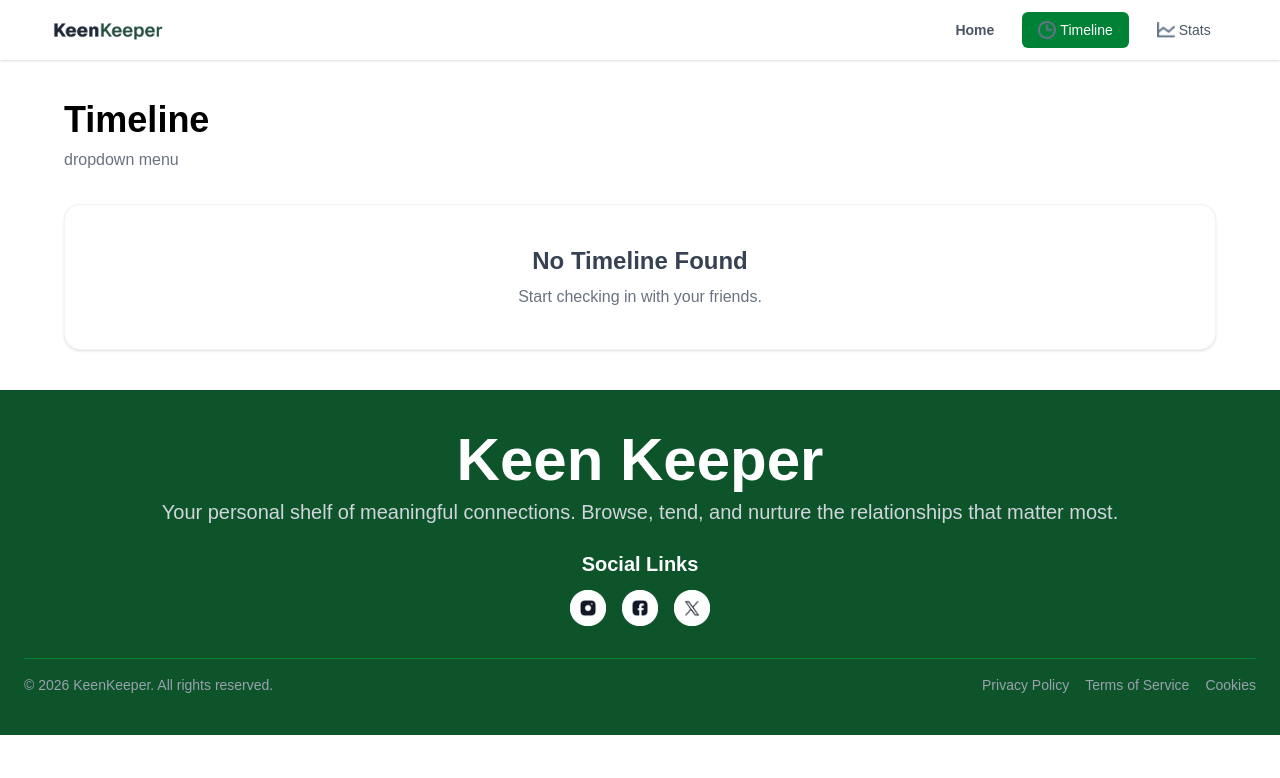
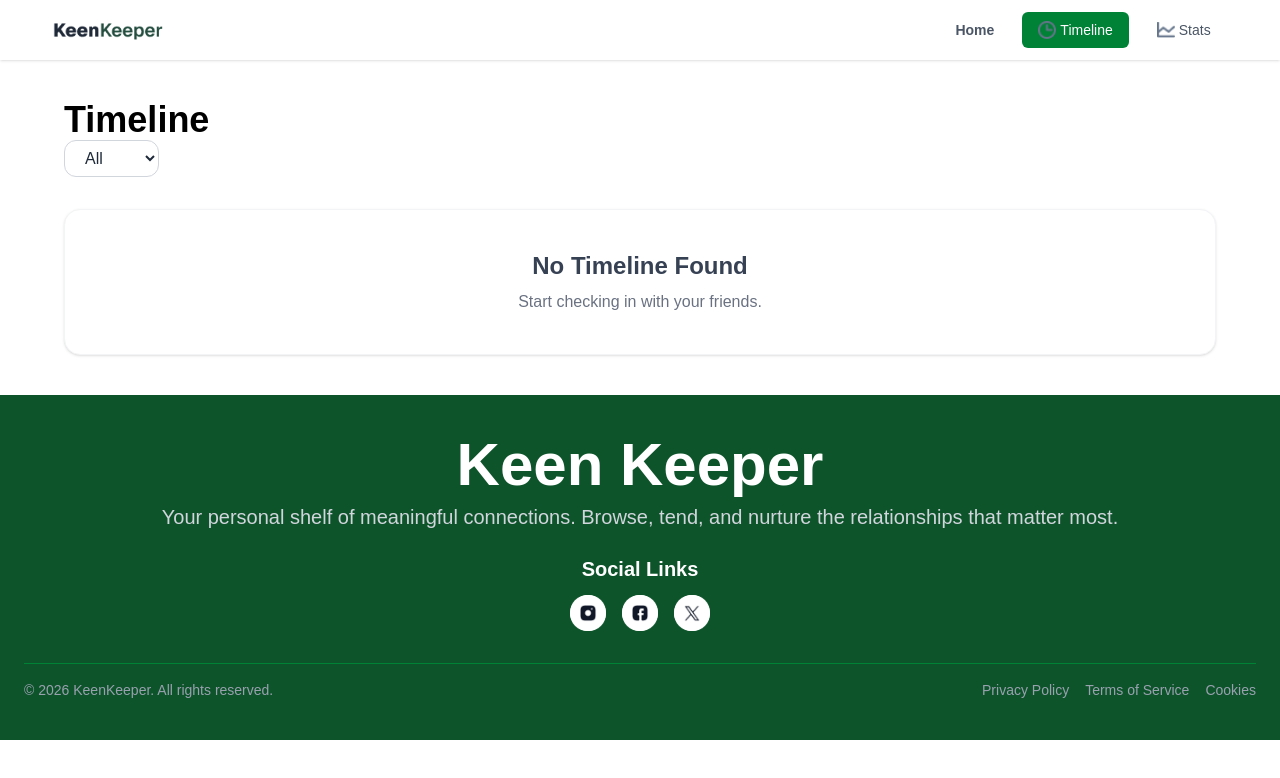
Before and after one commit to aribariyan4-a11y/keen-keeper-project, a Next.js app: page /timeline in a window 1280 px wide. Shown: the top 778 px of the page. Built offline with nearby package versions, Linux system fonts and the light colour scheme.

Commit message:
make a functional dropdown system to filter data in timeline

```diff
--- a/src/app/timeline/page.jsx
+++ b/src/app/timeline/page.jsx
@@ -23,13 +23,19 @@ const { timeline } = useTimeline();
                     Timeline
                 </h1>
 
-                <p className="text-gray-500 mt-2">
+                {/* <p className="text-gray-500 mt-2">
                     dropdown menu
-                </p>
-
+                </p> */}
+                <select value={filter} onChange={(e) => setFilter(e.target.value)}
+                    className="border border-gray-300 rounded-xl px-4 py-2 text-gray-800 bg-white focus:outline-none">
+                        <option value="All">All</option>
+                        <option value="Call">Call</option>
+                        <option value="Text">Text</option>
+                        <option value="Video">Video</option>
+                </select>
             </div>
 
-            { timeline.length === 0 && (
+            {timeline.length === 0 && (
 
                 <div className="bg-white rounded-2xl p-10 text-center shadow-sm border border-gray-100">
 
@@ -47,7 +53,7 @@ const { timeline } = useTimeline();
 
             <div className="space-y-4">
 
-                { filteredTimeline.map((item) => (
+                {filteredTimeline.map((item) => (
 
                     <div key={item.id} className="bg-white rounded-2xl p-5 border border-gray-100 shadow-sm flex items-center justify-between">
 
@@ -55,7 +61,7 @@ const { timeline } = useTimeline();
 
                             <div className="bg-gray-100 p-3 rounded-full">
 
-                                    { item.type === "Call" && (
+                                {item.type === "Call" && (
                                     <Image src="/images/call.png" alt="call" width={20} height={20} />
                                 )
                                 }
```
Lines whose indentation alone changed are shown as unchanged.
